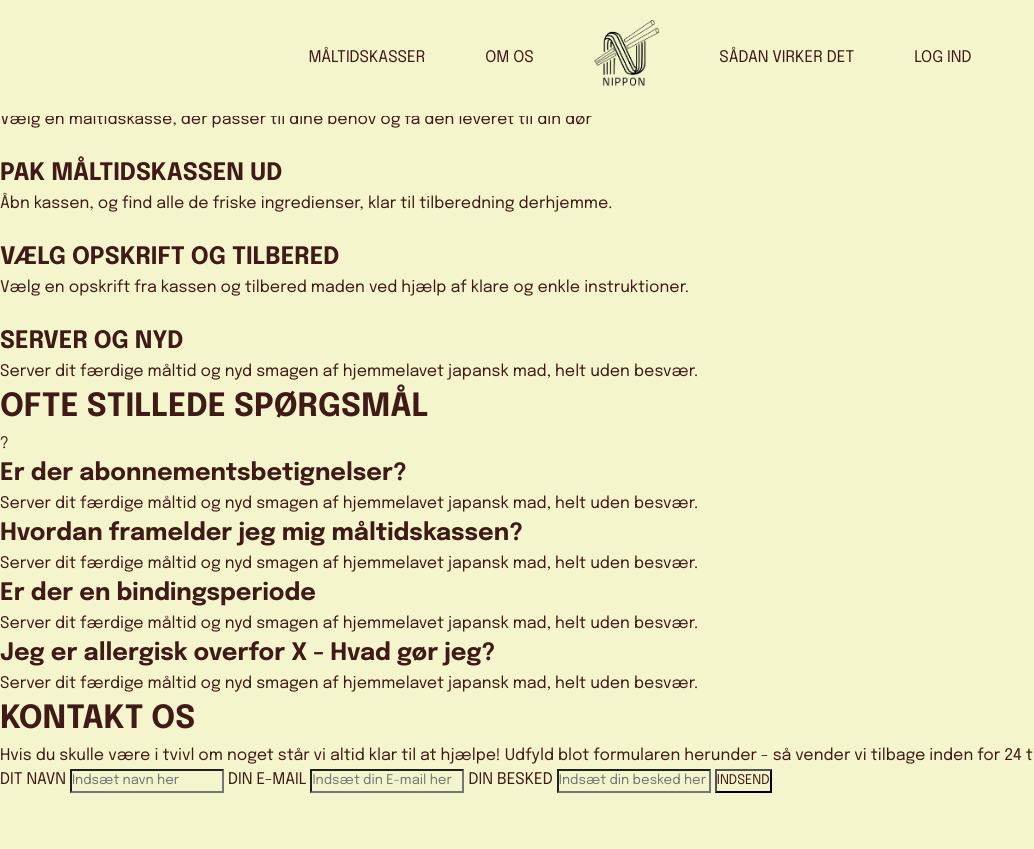
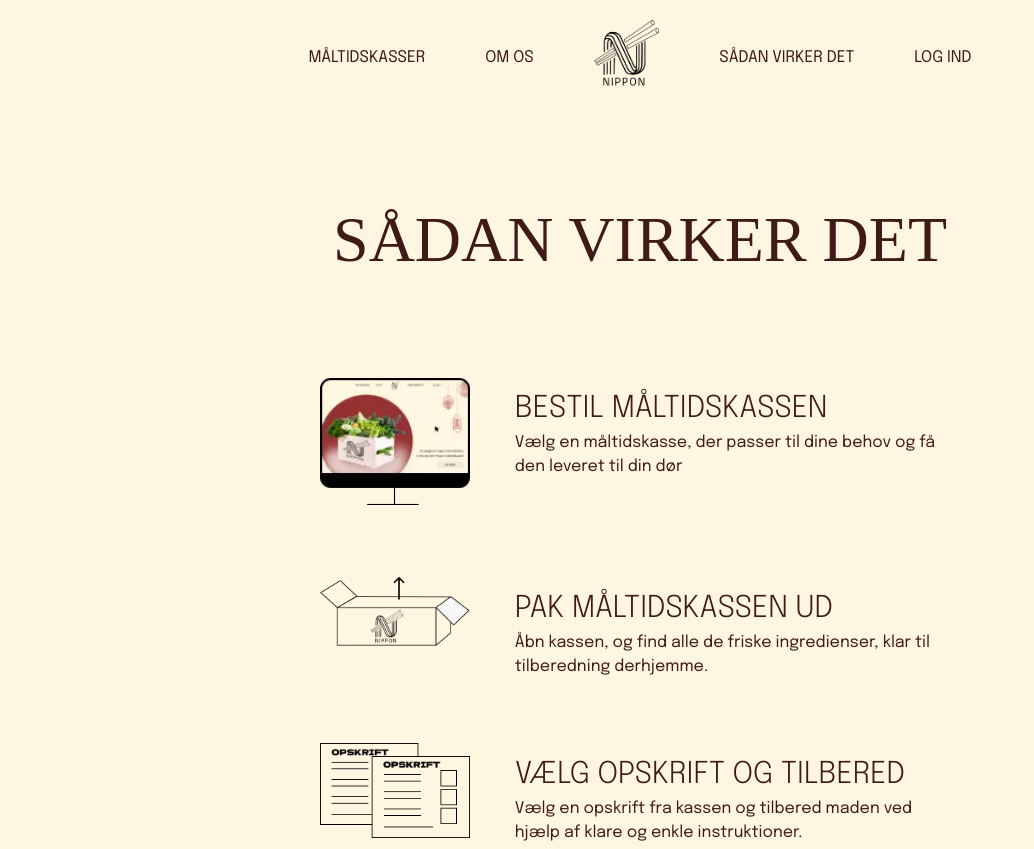
Before and after one commit to louisemogensenn/ux-ui-animationer, a plain HTML site: page saadanVirkerDet.html in a window 1280 px wide. Shown: the top 849 px of the page, without its empty margins (0-1034 px from the left). Before the commit the page ends 800 px from the top, so only its background shows below. Drawn offline with Linux system fonts and the light colour scheme; a web font is replaced by a local one.

Commit message:
Saadanvirkerdet udkast

```diff
--- a/saadanVirkerDet.css
+++ b/saadanVirkerDet.css
@@ -3,16 +3,32 @@
 /* IMPORTER NAGOMI-FONT HER - FONT TIL CTA-KNAPPER */
 
 
-/*Definerer baggrundsfarven*/
-html{
-    background-color: var(--primaereFarve);
-   }
+/* BASIS FOR HTML */
+*,
+*::before,
+*::after {
+    margin: 0; /*fjerner alt margin, som basis*/
+    padding: 0; /*fjerner alt padding, som basis*/
+    color: var(--skriftfarve); /* angiver basis tekst-farve*/
+    line-height: 1.5; /* angiver linjeafstand for alt tekst*/
+    background-color: var(--primaereFarve); /*angiver basis baggrundsfarve*/
+    font-family:'Epilogue'; /* Som standard font */
+}
 
-/*NAVIGATIONSBARDELEN*/
+
+/* ---- GENERELT ---- */
+
+/* Farvepalette */
 :root {
     --primaereFarve: #FEF6E1;
     --sekundaereFarve: #7B0005;
     --skriftfarve: #401A16;
+}
+
+/* Styling - a-tags/links */
+a {
+    text-decoration: none; /* fjerner streger under links */
+    color: inherit; /* bevarer den definerede tekstfarve */
 }
 
 header {
@@ -22,31 +38,82 @@ header {
     width: 100%; /* Sikrer, at navigationsbaren er placeret midt på skærmen */
 }
 
-nav {
-    display: flex;
-    justify-content: center;
+
+
+/* ---- NAVIGATION ---- */
+
+/* Styling - logo */
+.navigationImage {
+    max-height: 68px; /* størrelse på logo*/
 }
 
-a {
-    text-decoration: none;
-    color: var(--skriftfarve);
+/* Styling - navigationsbaren - ul */
+.nav-styling {
+    display: flex;
+    justify-content: space-between; /* Centerer ul-elementer */
+    align-items: center; /* Vertikalt centerering */
+    list-style: none;
 }
 
-.navigationImage {
-    width:20vh;
-    height: 20vh;
+/* Styling - navigationsbaren - li */
+.nav-styling li {
+    margin: 20px 30px; /* Afstand mellem li-elementer */
+    position: relative; /* Angiver korrekt placering af dropdown*/
+    transition: transform 0.3s, font-weight 0.3s; /* Overgangseffekt - gør teksten federe, i bevægelse */
+}
+
+/* Effekter - navigationsbaren */
+.nav-styling li:hover {
+    transform: scale(1.04); /* Forstørrer ved hover */
+    font-weight: bold; /* Tykkelse på font ved hover */
+}
+
+/* Effekter - Skjul dropdown-menuen som standard */
+.dropdown {
+    display: none; /* Skjuler */
+    position: absolute;
+    list-style: none; /* Fjerner prikker fra liste*/
+    z-index: 1000; /*Høj værdi, for at sikre at dropdown overgår andre elementer*/
+}
+
+/* Effekter - Vis dropdown-menuen ved hover */
+.nav-styling li:hover .dropdown {
+    display: block; /* Viser elementer*/
+    font-weight: 200; /* Tykkelse på font ved hover - ændres efter skrifttype er defineret*/
+}
+
+/* Styling - Dropdown li */
+.dropdown li {
+    margin: 0; /* fjerner den margin, som er angivet for navigationsbaren */
+    padding-top: 15px; /* Afstand til ovenforstående element*/
+    padding-bottom: 2px;
+}
+
+/* Placering - Ikoner i dropdown */
+.dropdown li a {
+    display: flex; /* Sikrer, at ikoner og tekst forbliver på samme linje */
+    align-items: center; /* Vertikal justering af ikoner og tekst */
+    white-space: nowrap; /* Forhindrer tekstombrydning */
+}
+
+/* Styling - Ikoner i dropdown*/
+.dropdown li a img {
+    width: 20px; /* ikonernes størrelse */
+    height: auto;
+    margin-right: 10px; /* Afstand mellem ikon og tekst */
+    vertical-align: text-bottom; /* Sikrer at ikonet er centreret med teksten */
 }
 
 
-/*BODY-DELEN*/
 
-/*Placerer alle h1'er i midten af sitet, giver dem font mv.*/
+/* ---- 'BODY-DELEN' ---- */
+
+/* Placerering og styling */
 h1{
-    text-align: center;
-    padding-top: 15%;
-    padding-bottom: 2%;
-    font-size: 64px;
-    font-family: 'Dela Gothic One';
+    text-align: center; /* Placerer teksten i midten */
+    padding: 15% 0% 2% 0%; /* Giver dem padding */
+    font-size: 64px; /* Definerer font størrelsen */
+    font-family: 'Dela Gothic One'; /*Definerer fonten*/
     font-style: normal;
     font-weight: 400;
     color: var(--skriftfarve);
@@ -64,13 +131,26 @@ p{
     font-style: normal;
 }
 
-#saadanvirkerdet{
+
+.Bestil, .Pak, .Vaelg, .Server{
+    display: flex;
+    margin: 5% 0 5% 5%;
+    gap: 7%;
     padding-left: 20%;
+    max-width: 50%;
+}
+
+.Bestil h2, .Pak h2, .Vaelg h2, .Server h2{
+    padding-top: 2%;
 }
 
 
-#oftestilledespørgsmål{
+#abonnementsbetignelser, #framelder, #bindingsperiode, #allergener{
+    display: flex;
+    margin: 5% 0 5% 5%;
+    gap: 7%;
     padding-left: 20%;
+    max-width: 50%;
 }
 
 .abonnementsbetignelser{
@@ -88,15 +168,27 @@ p{
 
 #kontaktos p{
     text-align: center;
-    max-width: 75%;
+    padding-bottom: 5%;
 }
 
-#Navn, #E-mail, #Besked{
-    padding: 15px;
+#Navn, #E-mail{
+    padding: 25px;
     background: none;
-    margin: 2% 2% 2% 2%;
+    margin: 1% 0% 4% 25%;
+    max-width: 50%;
 }
 
+/*Styling*/
+#Besked {
+    padding: 25px;
+    background: none;
+    margin: 1% 0% 4% 25%;
+    max-width: 50%;
+}
+
+
 .indsend{
-    padding: 15px;
+    padding: 30px;
+    margin: 1% 0% 4% 25%;
+    max-width: 56%;
 }
--- a/saadanVirkerDet.html
+++ b/saadanVirkerDet.html
@@ -5,7 +5,7 @@
     <meta name="viewport" content="width=device-width, initial-scale=1.0">
     <title>Nippon måltidskasser ~ Sådan virker det </title> <!-- Titel i faneblad -->
     <meta name="description" content="Nippon tilbyder måltidskasser med inspiration fra det japanske køkken. Få smagen af Japan leveret direkte til din dør med Nippon måltidskasser!"> <!-- SEO beskrivelse, vises i søgeresultatet-->
-    <link rel="stylesheet" href="styles.css"> <!-- Linkter til den samlede CSS -->
+    <link rel="stylesheet" href="saadanVirkerDet.css"> <!-- Linkter til den samlede CSS -->
     <link rel="icon" href="images/nippon-logo.webp" type="image/x-icon"/> <!-- Lille ikon i tab -->
 </head>
 
@@ -35,99 +35,118 @@
     </header>
 
 
+
+
+<!-- SÅDAN VIRKER DET DELEN-->
+
 <h1>
         SÅDAN VIRKER DET
 </h1>
 
-<!--Laver en sektion til sådanvirkerdet, for at kunne style det nemmere-->
-<section id="saadanvirkerdet">
-
-    <!--Indsætter billede-->
+        <!--Indsætter billede-->
+    <div class="Bestil">
     <div>
-        <img src="" alt="">
+        <img src="images/step1.webp" alt="" width="150">
     </div>
 
     <div>
-        <h2>BESTIL MÅLTIDSKASSE</h2>
+        <h2>BESTIL MÅLTIDSKASSEN</h2>
         <p>Vælg en måltidskasse, der passer til dine behov og få den leveret til din dør</p>
     </div>
+</div>
 
+<div class="Pak">
     <div>
-        <img src="" alt="">
+        <img src="images/step2.webp" alt="" width="150">
     </div>
 
     <div>
         <h2>PAK MÅLTIDSKASSEN UD</h2>
         <p>Åbn kassen, og find alle de friske ingredienser, klar til tilberedning derhjemme.</p>
     </div>
+</div>
 
+<div class="Vaelg">
     <div>
-        <img src="" alt="">
+        <img src="images/step3.webp" alt="" width="150">
     </div>
 
     <div>
         <h2>VÆLG OPSKRIFT OG TILBERED</h2>
         <p>Vælg en opskrift fra kassen og tilbered maden ved hjælp af klare og enkle instruktioner.</p>
     </div>
+</div>
 
+<div class="Server">
     <div>
-        <img src="" alt="">
+        <img src="images/step4.webp" alt="" width="150">
     </div>
 
     <div>
         <h2>SERVER OG NYD</h2>
         <p>Server dit færdige måltid og nyd smagen af hjemmelavet japansk mad, helt uden besvær.</p>
     </div>
-
-</section>
+</div>
 
 
+<!-- OFTE STILLEDE SPØRGSMÅL DELEN -->
 
 <h1>
     OFTE STILLEDE SPØRGSMÅL
 </h1>
 
 <!--Laver en sektion til sådanvirkerdet, for at kunne style det nemmere-->
-<section id="oftestilledespørgsmål">
+<section id="abonnementsbetignelser">
 
-    <div class="abonnementsbetignelser">
-
-        <div>
-            ?
-        </div>
-
+    <h2>
+        ?
+    </h2>
         <div>
             <h2>Er der abonnementsbetignelser?</h2>
             <p>Server dit færdige måltid og nyd smagen af hjemmelavet japansk mad, helt uden besvær.</p>
         </div>
+</section>
 
-    </div>
-
-
+<section id="framelder">
+    <h2>
+        ?
+    </h2>
     <div>
         <h2>Hvordan framelder jeg mig måltidskassen?</h2>
         <p>Server dit færdige måltid og nyd smagen af hjemmelavet japansk mad, helt uden besvær.</p>
     </div>
+</section>
 
+
+<section id="bindingsperiode">
+    <h2>
+        ?
+    </h2>
     <div>
-        <h2>Er der en bindingsperiode</h2>
+        <h2>Er der en bindingsperiode?</h2>
         <p>Server dit færdige måltid og nyd smagen af hjemmelavet japansk mad, helt uden besvær.</p>
     </div>
+</section>
+
+<section id="allergener">
+    <h2>
+        ?
+    </h2>
 
     <div>
         <h2>Jeg er allergisk overfor X - Hvad gør jeg?</h2>
         <p>Server dit færdige måltid og nyd smagen af hjemmelavet japansk mad, helt uden besvær.</p>
     </div>
-
 </section>
 
-<!-- Laver kontakt os delen-->
+
+<!-- KONTAKT OS DELEN -->
 
     <h1>KONTAKT OS</h1>
 
 <!--Indsætter det i en sektion med et id så jeg kan style den-->
 <section id="kontaktos">
-    <p>Hvis du skulle være i tvivl om noget står vi altid klar til at hjælpe! Udfyld blot formularen herunder - så vender vi tilbage inden for 24 timer</p>
+    <p>Hvis du skulle være i tvivl om noget står vi altid klar til at hjælpe! Udfyld blot formularen herunder - så vender vi tilbage inden for 24 timer.</p>
     <label for="Navn">DIT NAVN</label>
     <input type="tekst" placeholder="Indsæt navn her" name="navn" id="Navn" required>
 
```
Also changed, not shown: images/step1.webp (added), images/step2.webp (added), images/step3.webp (added), images/step4.webp (added).
